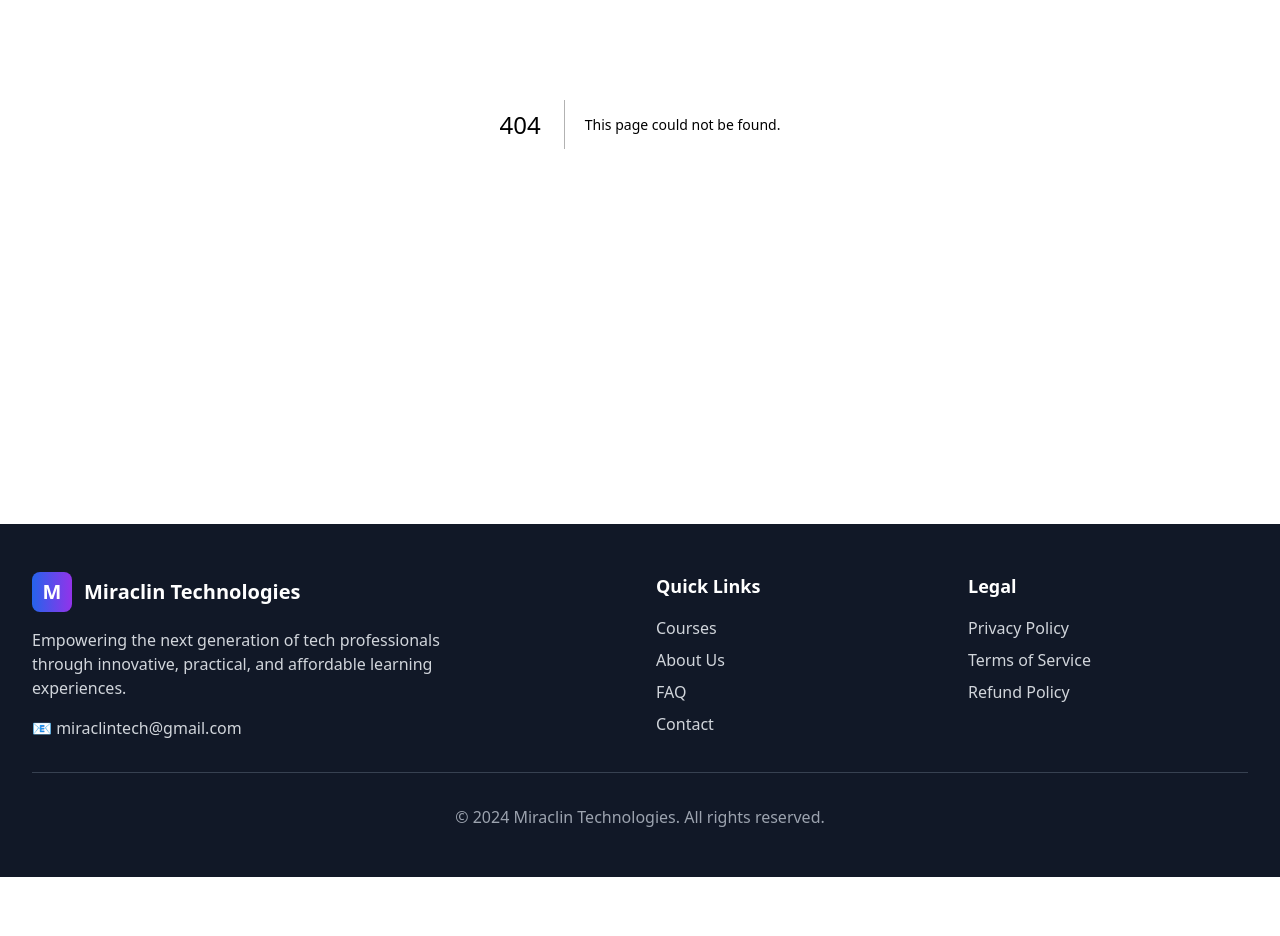
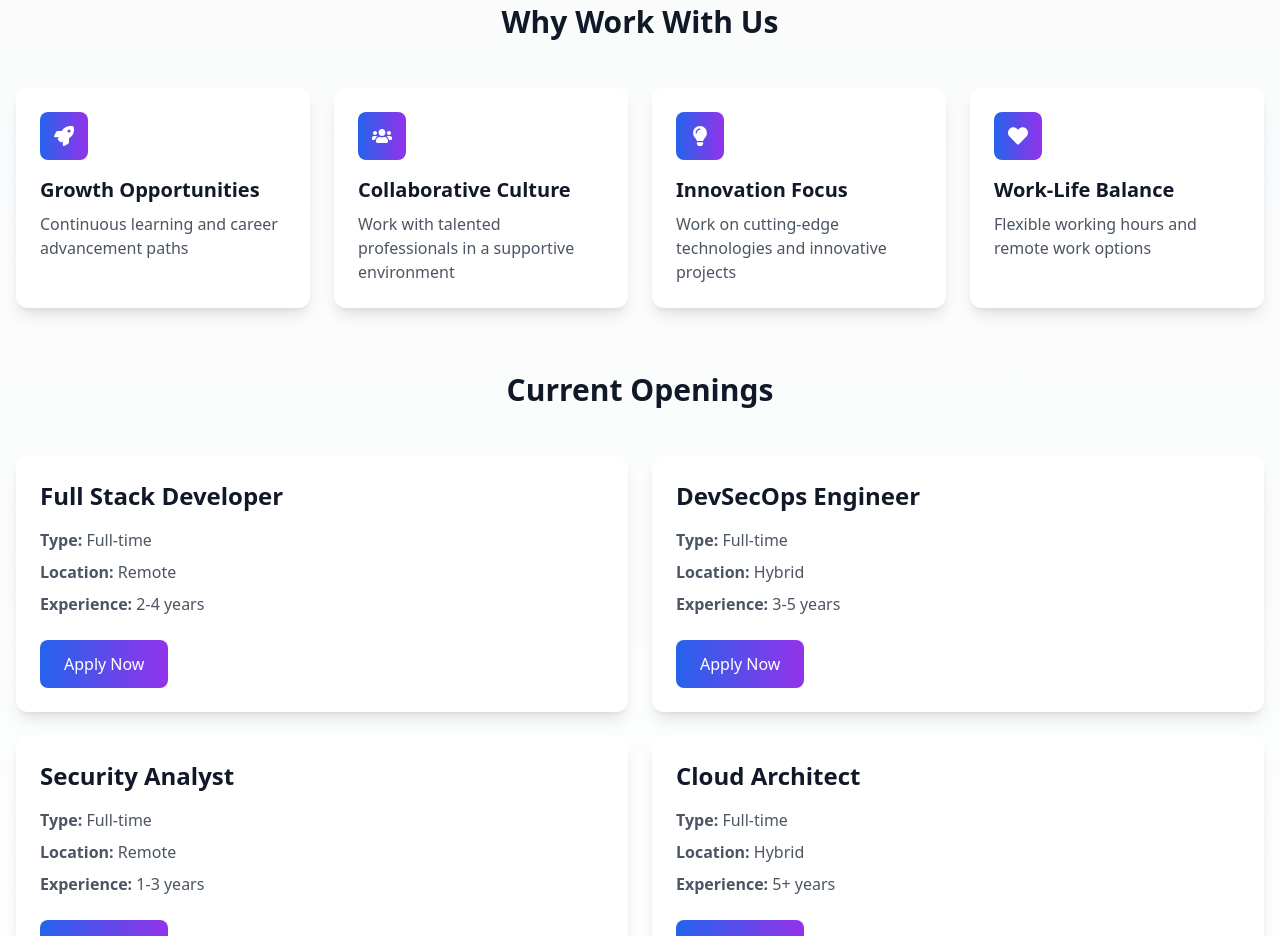
Before and after one commit to miracl-in/miracl-in.github.io, a Next.js app: page /career in a window 1280 px wide. Before the commit this address had no page. Shown: the part 360-1296 px from the top of the page. Before the commit the page ends 1237 px from the top, so only its background shows below. Built offline with nearby package versions, Linux system fonts and the light colour scheme.

Commit message:
Create page.tsx

```diff
--- /dev/null
+++ b/app/career/page.tsx
@@ -0,0 +1,124 @@
+"use client"
+
+import { FaUsers, FaRocket, FaLightbulb, FaHeart } from 'react-icons/fa'
+
+const openings = [
+  {
+    title: "Full Stack Developer",
+    type: "Full-time",
+    location: "Remote",
+    experience: "2-4 years"
+  },
+  {
+    title: "DevSecOps Engineer",
+    type: "Full-time",
+    location: "Hybrid",
+    experience: "3-5 years"
+  },
+  {
+    title: "Security Analyst",
+    type: "Full-time",
+    location: "Remote",
+    experience: "1-3 years"
+  },
+  {
+    title: "Cloud Architect",
+    type: "Full-time",
+    location: "Hybrid",
+    experience: "5+ years"
+  }
+]
+
+const benefits = [
+  {
+    icon: FaRocket,
+    title: "Growth Opportunities",
+    description: "Continuous learning and career advancement paths"
+  },
+  {
+    icon: FaUsers,
+    title: "Collaborative Culture",
+    description: "Work with talented professionals in a supportive environment"
+  },
+  {
+    icon: FaLightbulb,
+    title: "Innovation Focus",
+    description: "Work on cutting-edge technologies and innovative projects"
+  },
+  {
+    icon: FaHeart,
+    title: "Work-Life Balance",
+    description: "Flexible working hours and remote work options"
+  }
+]
+
+export default function CareerPage() {
+  return (
+    <main className="min-h-screen bg-gradient-to-b from-gray-50 to-white">
+      <div className="max-w-7xl mx-auto px-4 py-16 md:py-24">
+
+        {/* Header */}
+        <div className="text-center mb-16">
+          <h1 className="text-4xl md:text-5xl font-bold bg-gradient-to-r from-blue-600 to-purple-600 bg-clip-text text-transparent mb-4">
+            Join Our Team
+          </h1>
+          <p className="text-gray-600 text-lg max-w-2xl mx-auto">
+            Be part of a dynamic team driving innovation in technology education and security solutions
+          </p>
+        </div>
+
+        {/* Why Join Us */}
+        <div className="mb-16">
+          <h2 className="text-3xl font-bold text-center mb-12 text-gray-900">Why Work With Us</h2>
+          <div className="grid md:grid-cols-2 lg:grid-cols-4 gap-6">
+            {benefits.map((benefit, index) => (
+              <div key={index} className="bg-white rounded-xl p-6 shadow-lg hover:shadow-xl transition-shadow">
+                <div className="w-12 h-12 bg-gradient-to-r from-blue-600 to-purple-600 rounded-lg flex items-center justify-center mb-4">
+                  <benefit.icon className="text-white text-xl" />
+                </div>
+                <h3 className="text-xl font-bold mb-2 text-gray-900">{benefit.title}</h3>
+                <p className="text-gray-600">{benefit.description}</p>
+              </div>
+            ))}
+          </div>
+        </div>
+
+        {/* Current Openings */}
+        <div>
+          <h2 className="text-3xl font-bold text-center mb-12 text-gray-900">Current Openings</h2>
+          <div className="grid md:grid-cols-2 gap-6">
+            {openings.map((job, index) => (
+              <div key={index} className="bg-white rounded-xl p-6 shadow-lg hover:shadow-xl transition-all hover:-translate-y-1">
+                <h3 className="text-2xl font-bold mb-4 text-gray-900">{job.title}</h3>
+                <div className="space-y-2 mb-6">
+                  <p className="text-gray-600"><span className="font-semibold">Type:</span> {job.type}</p>
+                  <p className="text-gray-600"><span className="font-semibold">Location:</span> {job.location}</p>
+                  <p className="text-gray-600"><span className="font-semibold">Experience:</span> {job.experience}</p>
+                </div>
+                <a
+                  href="mailto:miraclintech@gmail.com?subject=Application for ${job.title}"
+                  className="inline-block px-6 py-3 bg-gradient-to-r from-blue-600 to-purple-600 text-white rounded-lg hover:shadow-lg transition-all"
+                >
+                  Apply Now
+                </a>
+              </div>
+            ))}
+          </div>
+        </div>
+
+        {/* Contact Section */}
+        <div className="mt-16 text-center bg-gradient-to-r from-blue-600 to-purple-600 rounded-xl p-8 text-white">
+          <h2 className="text-2xl md:text-3xl font-bold mb-4">Don't See a Perfect Fit?</h2>
+          <p className="text-lg mb-6">We're always looking for talented individuals. Send us your resume!</p>
+          <a
+            href="mailto:miraclintech@gmail.com?subject=General Application"
+            className="inline-block px-8 py-3 bg-white text-blue-600 font-semibold rounded-lg hover:shadow-xl transition-all"
+          >
+            Send Your Resume
+          </a>
+        </div>
+
+      </div>
+    </main>
+  )
+}
```
